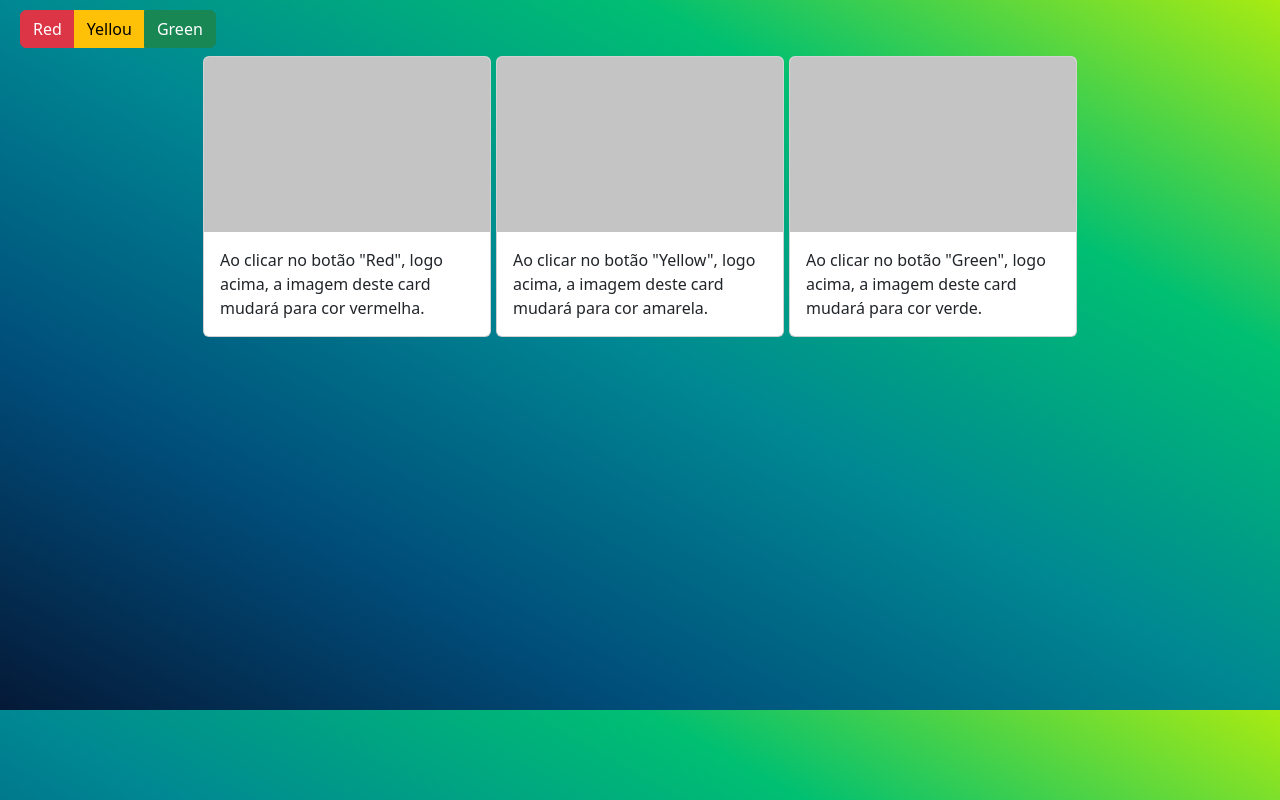
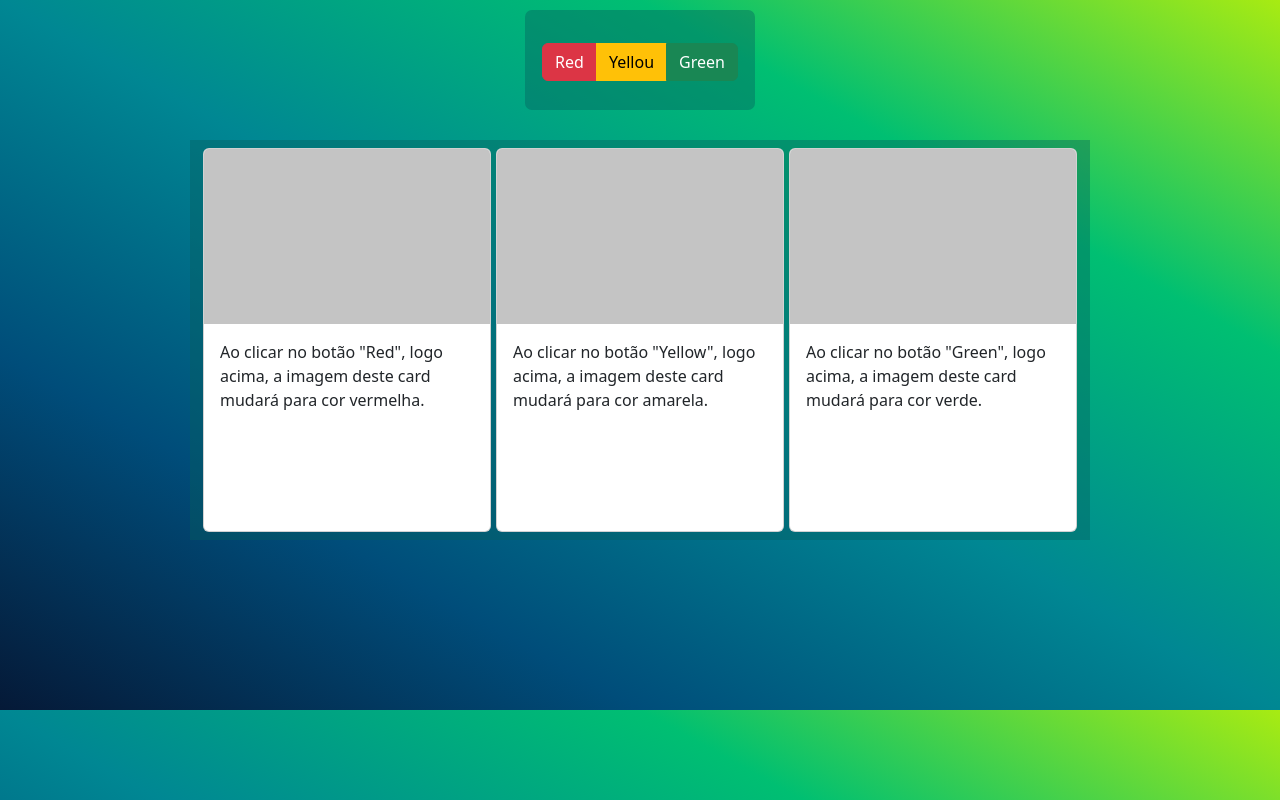
Before and after one commit to Wilton-Max/desafio29-30, a plain HTML site: page index.html in a window 1280 px wide. Drawn offline with nearby package versions, Linux system fonts and the light colour scheme.

Commit message:
Last Commit

```diff
--- a/index.html
+++ b/index.html
@@ -7,7 +7,6 @@
     <link href="https://cdn.jsdelivr.net/npm/bootstrap@5.3.3/dist/css/bootstrap.min.css" rel="stylesheet" integrity="sha384-QWTKZyjpPEjISv5WaRU9OFeRpok6YctnYmDr5pNlyT2bRjXh0JMhjY6hW+ALEwIH" crossorigin="anonymous">
   </head>
   <body>
-
     <style>
       body{
         width: 900px;
@@ -17,12 +16,21 @@
       }
 
       #container-buttons{
-        position: relative; right: 170px;
+        width: 230px;
+        line-height: 100px;
+        text-align: center;
+        margin: 0 auto;
         margin-top: 10px;
+        background-color: rgba(7, 94, 94, 0.4);
+        border-radius: 7px;
       }
 
-    </style>
-
+      .container-sm{
+        background-color: rgba(7, 94, 94, 0.4);
+        height: 400px;
+        margin-top: 30px;
+      }
+ </style>
     <!----------COMPONENTE BOTÕES-------------->
     <div id="container-buttons">
         <div class="btn-group" role="group" aria-label="Basic mixed styles example">
```
